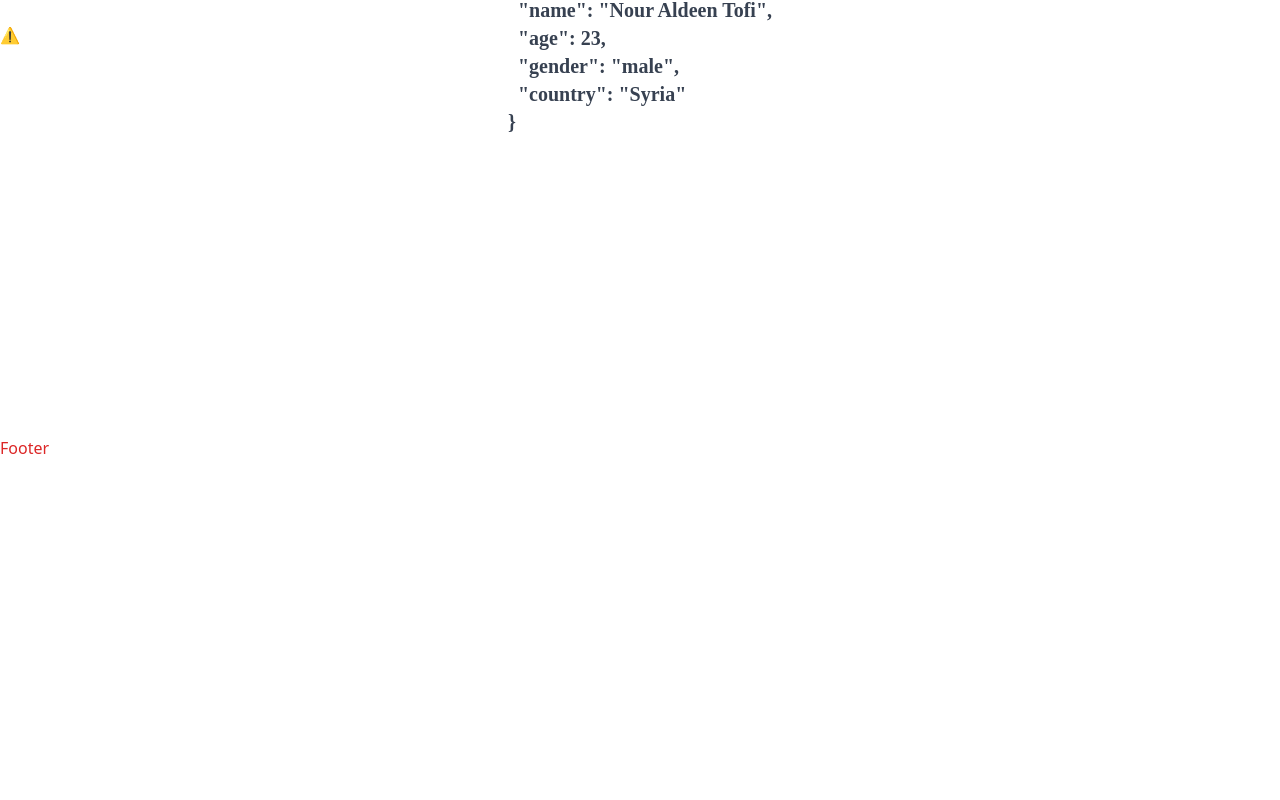
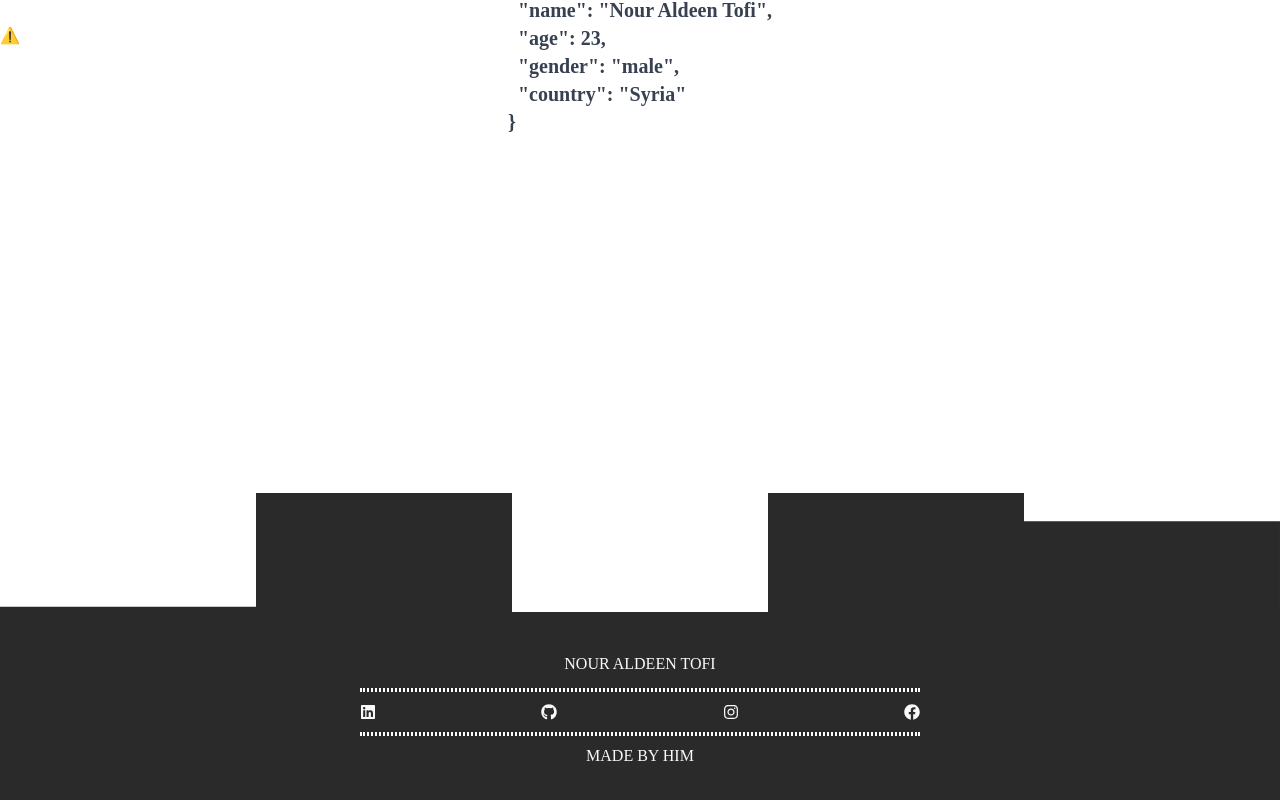
Before and after one commit to NourTofi/Prottfolio, a React (Create React App) app: page / in a window 1280 px wide. Shown: the part 3498-4298 px from the top of the page. Before the commit the page ends 3958 px from the top, so only its background shows below. Built offline with nearby package versions, Linux system fonts and the light colour scheme; no server answers.

Commit message:
finish Footer

```diff
--- a/src/components/Footer.jsx
+++ b/src/components/Footer.jsx
@@ -1,11 +1,36 @@
-import React from 'react'
+import React from "react";
+import { FaFacebook, FaInstagram, FaLinkedin, FaGithub } from "react-icons/fa";
 
 function Footer() {
   return (
-    <div className='text-red-600'>
-      Footer
-    </div>
-  )
+    <>
+      <div className="h-44 md:h-24">
+        <svg xmlns="http://www.w3.org/2000/svg" viewBox="0 0 1440 320">
+          <path
+            fill="#2a2a2a"
+            fill-opacity="1"
+            d="M0,32L0,192L288,192L288,64L576,64L576,224L864,224L864,64L1152,64L1152,96L1440,96L1440,320L1152,320L1152,320L864,320L864,320L576,320L576,320L288,320L288,320L0,320L0,320Z"
+          ></path>
+        </svg>
+      </div>
+      <div className="bg-theme_color w-screen flex justify-center">
+        <div className="md:w-full w-1/2">
+          <div className="bg-theme_color font-mont p-10 text-center">
+            <p className="text-gray-50 pb-3">NOUR ALDEEN TOFI</p>
+            <div className="h-1 border-2 border-white border-dotted"></div>
+            <div className="flex justify-between text-gray-50 pt-3 pb-3">
+              <FaLinkedin />
+              <FaGithub />
+              <FaInstagram />
+              <FaFacebook />
+            </div>
+            <div className="h-1 border-2 border-white border-dotted"></div>
+            <p className="text-gray-50 my-2">MADE BY HIM</p>
+          </div>
+        </div>
+      </div>
+    </>
+  );
 }
 
-export default Footer
+export default Footer;
```
